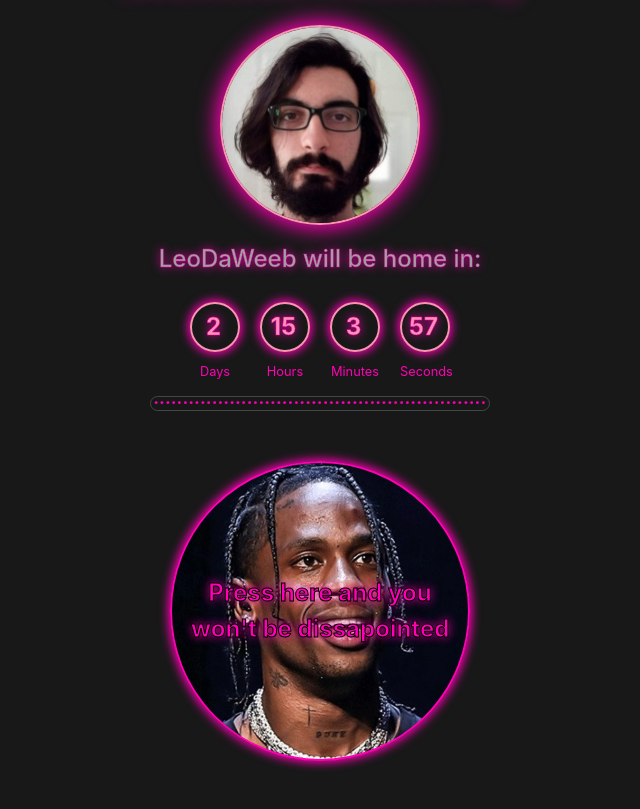
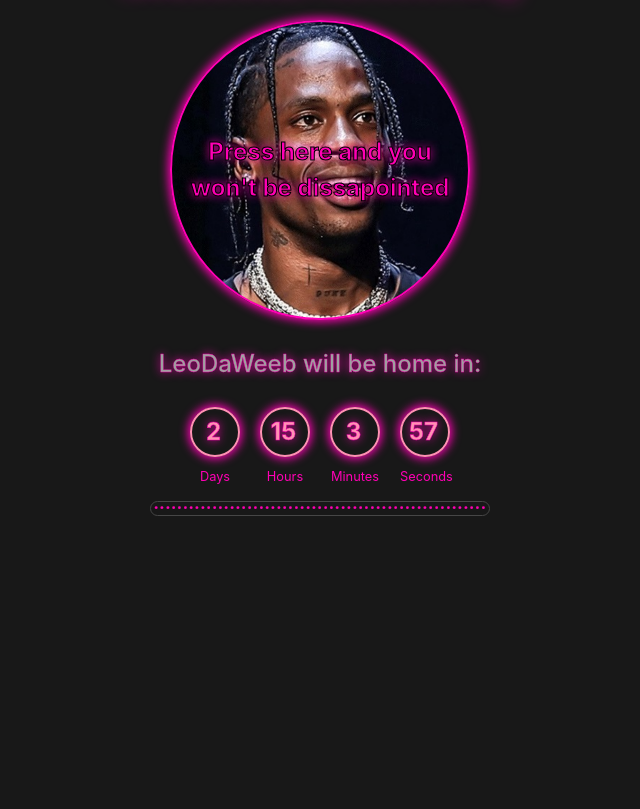
Before and after one commit to LeoDaWeeb/homecoming, a plain HTML site: page index.html in a window 1280 px wide. Shown: the part 61-870 px from the top of the page, without its empty margins (320-960 px from the left). After the commit the page ends 800 px from the top, so only its background shows below. Drawn offline with nearby package versions, Linux system fonts and the light colour scheme.

Commit message:
commit on master

```diff
--- a/css/index.css
+++ b/css/index.css
@@ -187,6 +187,6 @@ body::after{
     border-radius: 100%;
     border: 2px solid var(--color);
     box-shadow: 0px 0px 10px 2px var(--color);
-    margin-top: 50px;
-    margin-bottom: 50px;
+    margin-top: 15px;
+    margin-bottom: 10px;
 }
--- a/index.html
+++ b/index.html
@@ -18,7 +18,9 @@
     <div class="container" align="center" id="content">
         <div id="content">
             <h2 id="page-title">LeoDaWeeb Homecoming</h2>
-            <img src="resources/icon2.jpg" id="leodaweeb-img">
+            <div id="amazing">
+                <button id="btn" onclick="playMusic()">Press here and you won't be dissapointed</button>
+            </div>
             <h5 id="little-label">LeoDaWeeb will be home in:</h5>
             <div class="row justify-content-center">
                 <div class="col- timer-circle" id="days-timer">
@@ -51,9 +53,6 @@
             <div id="seconds-js-animation-wrapper">
                 <span id="seconds-js-animation"></span>
             </div>
-        </div>
-        <div id="amazing">
-            <button id="btn" onclick="playMusic()">Press here and you won't be dissapointed</button>
         </div>
     </div>
     <script>
```
